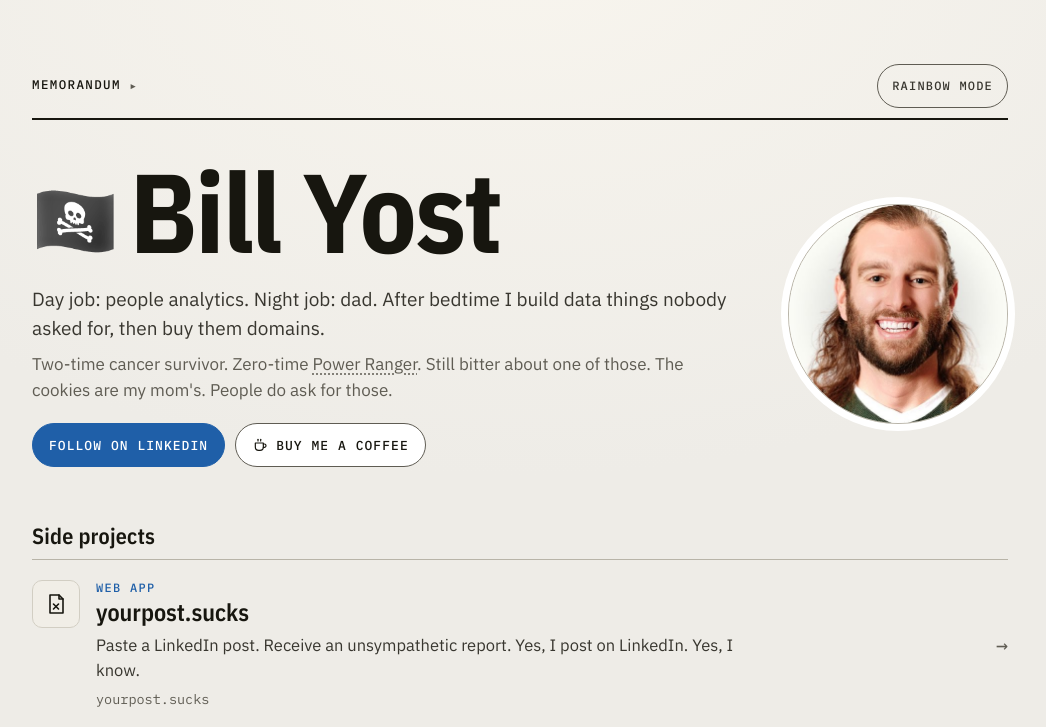
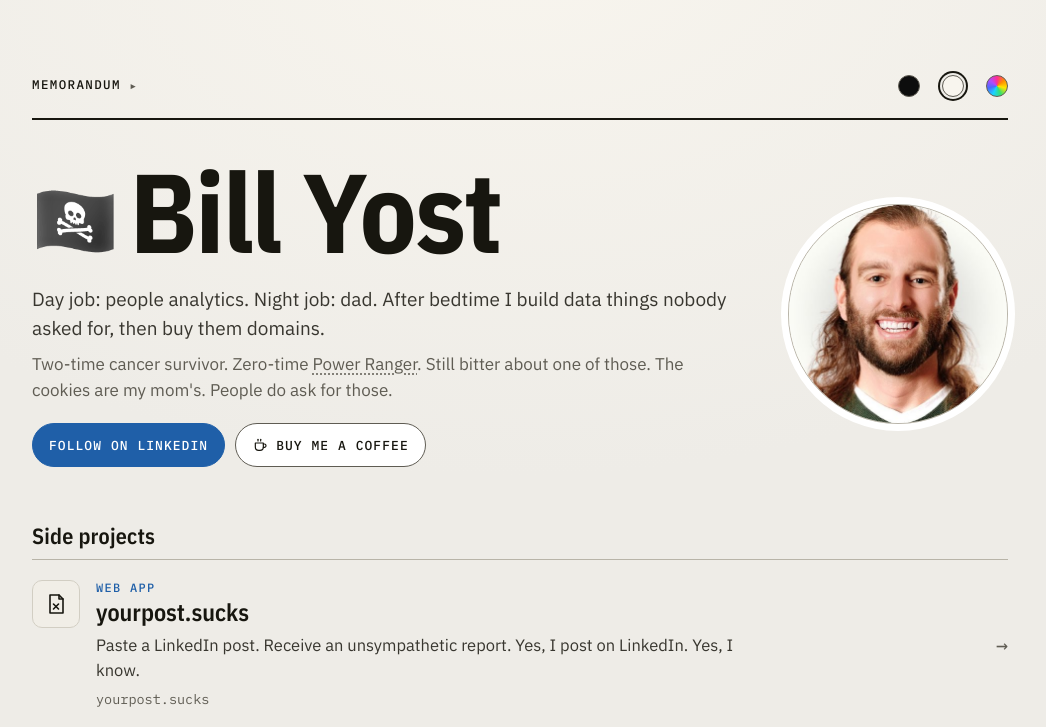
Before and after one commit to cruce5/billyost.com, a website: page public/index.html in a window 1280 px wide. Shown: the top 727 px of the page, without its empty margins (120-1166 px from the left). Drawn offline with Linux system fonts and the light colour scheme.

Commit message:
Theme: a three-swatch picker replaces the cycling toggle; footer button removed
Co-Authored-By: Claude Opus 5 <noreply@anthropic.com>

```diff
--- a/public/index.html
+++ b/public/index.html
@@ -134,7 +134,16 @@ header{position:relative;display:grid;grid-template-columns:minmax(0,1fr) auto;c
 .routing[open] summary::after{transform:rotate(90deg)}
 .routing summary:hover::after{color:var(--ink)}
 .memo{margin:0;padding:12px 0 14px;border-bottom:1px solid var(--rule);display:grid;grid-template-columns:4.5em 1fr;gap:2px 12px}
-header > .toggle-sm{position:absolute;top:0;right:0}
+/* Theme picker: three swatches over the right end of the Memorandum line. Each button is a
+   44px tap target around a 22px swatch; the current theme gets a ring. */
+.themes{position:absolute;top:0;right:-11px;display:flex}
+.themes button{width:44px;height:44px;display:grid;place-items:center;padding:0;border:0;border-radius:50%;background:none;cursor:pointer}
+.swatch{display:block;width:22px;height:22px;border-radius:50%;border:1px solid var(--ink-3)}
+.sw-dark{background:#0d0d0d}
+.sw-light{background:#f8f5ee}
+.sw-rainbow{background:conic-gradient(#ff2d95,#ff8a00,#ffe600,#35e06f,#19d3ff,#4a6bff,#b14aff,#ff2d95)}
+.themes button:hover .swatch{border-color:var(--ink)}
+.themes button[aria-pressed="true"] .swatch{box-shadow:0 0 0 2px var(--plane),0 0 0 4px var(--ink)}
 .memo dt{font:500 12.5px/1.7 var(--mono);letter-spacing:.11em;text-transform:uppercase;color:var(--ink-3)}
 .memo dd{margin:0;font:400 14.5px/1.6 var(--mono);color:var(--ink-2)}
 /* Phones: the name and the portrait share a row (name left, portrait right) and the bio runs
@@ -239,13 +248,7 @@ a.name-link:hover{text-decoration:underline;text-decoration-thickness:1.5px;text
 footer{margin-top:64px;padding-top:18px;border-top:2px solid var(--ink);display:flex;flex-wrap:wrap;gap:14px 24px;align-items:center;justify-content:space-between}
 footer p{margin:0;font-size:18px;color:var(--ink-2);max-width:32em}
 footer a{color:var(--ink);text-underline-offset:3px;padding:12px 0}
-.toggle{
-  min-height:44px;padding:0 16px;border:1px solid var(--ink-3);border-radius:999px;
-  background:transparent;color:var(--ink-2);cursor:pointer;
-  font:500 12.5px/1 var(--mono);letter-spacing:.1em;text-transform:uppercase;
-}
-.toggle:hover{border-color:var(--ink);color:var(--ink)}
-.toggle-sm{min-height:44px;padding:0 14px;font-size:12px}
+
 
 /* Desktop: the first exhibit leads full width, the other four sit two-up. */
 @media (min-width:860px){
@@ -328,7 +331,8 @@ footer a{color:var(--ink);text-underline-offset:3px;padding:12px 0}
 [data-theme="rainbow"] .row:nth-child(5n+4) .tile{background:#c9f7d6;border-color:#1fae52}
 [data-theme="rainbow"] .row:nth-child(5n+5) .tile{background:#cfe6ff;border-color:#4a6bff}
 [data-theme="rainbow"] .row-link:hover,[data-theme="rainbow"] .row-static:hover{background:var(--surface);animation:wobble .5s ease-in-out infinite}
-[data-theme="rainbow"] .btn,[data-theme="rainbow"] .toggle{border-width:2px;background:#fff}
+[data-theme="rainbow"] .btn{border-width:2px;background:#fff}
+[data-theme="rainbow"] .themes button[aria-pressed="true"] .swatch{box-shadow:0 0 0 2px #fff,0 0 0 4px var(--ink)}
 [data-theme="rainbow"] .btn-primary{background:var(--accent);color:var(--on-accent)}
 @media (max-width:480px){[data-theme="rainbow"] .wrap{margin:10px;border-width:4px;border-radius:20px}}
 
@@ -356,7 +360,11 @@ footer a{color:var(--ink);text-underline-offset:3px;padding:12px 0}
         <dt>Cc</dt><dd>Distribution unlimited</dd>
       </dl>
     </details>
-    <button class="toggle toggle-sm" type="button" data-theme-toggle><span data-theme-label>light mode</span></button>
+    <div class="themes" role="group" aria-label="Theme">
+      <button type="button" data-theme-choice="dark" aria-label="Dark mode" title="Dark"><span class="swatch sw-dark"></span></button>
+      <button type="button" data-theme-choice="light" aria-label="Light mode" title="Light"><span class="swatch sw-light"></span></button>
+      <button type="button" data-theme-choice="rainbow" aria-label="Rainbow mode" title="Rainbow"><span class="swatch sw-rainbow"></span></button>
+    </div>
     <div class="hero">
       <img class="portrait" src="/img/bill-yost.jpg" width="220" height="220" alt="Bill Yost, smiling, with long hair and a beard, in a green sweater">
       <div class="hero-text">
@@ -625,7 +633,6 @@ footer a{color:var(--ink);text-underline-offset:3px;padding:12px 0}
     <div class="foot-text">
       <p>-- I'm <a href="https://www.linkedin.com/in/billyost"><span aria-hidden="true">🏴‍☠️</span>Bill</a> and no executive requested this memo.</p>
     </div>
-    <button class="toggle" type="button" data-theme-set="rainbow"><span data-theme-label>rainbow mode</span></button>
   </footer>
   <p class="sr-only" aria-live="polite" data-theme-status></p>
 
--- a/public/theme.js
+++ b/public/theme.js
@@ -1,15 +1,13 @@
 // Runs in <head> before first paint so a stored theme never flashes.
 // Dark is the default; with nothing stored the page follows the OS.
-// [data-theme-toggle] cycles dark -> light -> rainbow -> dark.
-// [data-theme-set="rainbow"] jumps straight to rainbow, and back to dark from rainbow,
-// because nobody clicks a "light mode" button twice to find out what comes next.
+// Three swatch buttons ([data-theme-choice="dark|light|rainbow"]) pick a theme directly.
 (function () {
   var KEY = 'billyost-theme';
-  var ORDER = ['dark', 'light', 'rainbow'];
+  var THEMES = ['dark', 'light', 'rainbow'];
   var root = document.documentElement;
   var stored = null;
   try { stored = localStorage.getItem(KEY); } catch (e) {}
-  if (ORDER.indexOf(stored) !== -1) root.setAttribute('data-theme', stored);
+  if (THEMES.indexOf(stored) !== -1) root.setAttribute('data-theme', stored);
 
   // A hidden tab stops animating (rainbow mode runs several infinite animations).
   document.addEventListener('visibilitychange', function () {
@@ -19,30 +17,23 @@
 
   function current() {
     var t = root.getAttribute('data-theme');
-    if (ORDER.indexOf(t) !== -1) return t;
+    if (THEMES.indexOf(t) !== -1) return t;
     return window.matchMedia && matchMedia('(prefers-color-scheme: light)').matches ? 'light' : 'dark';
-  }
-  function next() { return ORDER[(ORDER.indexOf(current()) + 1) % ORDER.length]; }
-  function target(btn) {
-    var want = btn.getAttribute('data-theme-set');
-    if (!want) return next();
-    return current() === want ? 'dark' : want;
   }
 
   document.addEventListener('DOMContentLoaded', function () {
-    var btns = document.querySelectorAll('[data-theme-toggle],[data-theme-set]');
+    var btns = document.querySelectorAll('[data-theme-choice]');
     var status = document.querySelector('[data-theme-status]');
     function sync() {
+      var c = current();
       for (var i = 0; i < btns.length; i++) {
-        var t = target(btns[i]);
-        btns[i].setAttribute('aria-label', 'Switch to ' + t + ' mode');
-        btns[i].querySelector('[data-theme-label]').textContent = t + ' mode';
+        btns[i].setAttribute('aria-pressed', btns[i].getAttribute('data-theme-choice') === c ? 'true' : 'false');
       }
     }
     sync();
     for (var i = 0; i < btns.length; i++) {
       btns[i].addEventListener('click', function (e) {
-        var t = target(e.currentTarget);
+        var t = e.currentTarget.getAttribute('data-theme-choice');
         root.setAttribute('data-theme', t);
         try { localStorage.setItem(KEY, t); } catch (err) {}
         if (status) status.textContent = t.charAt(0).toUpperCase() + t.slice(1) + ' mode on.';
```
Also changed, not shown: README.md, 1 other file.
